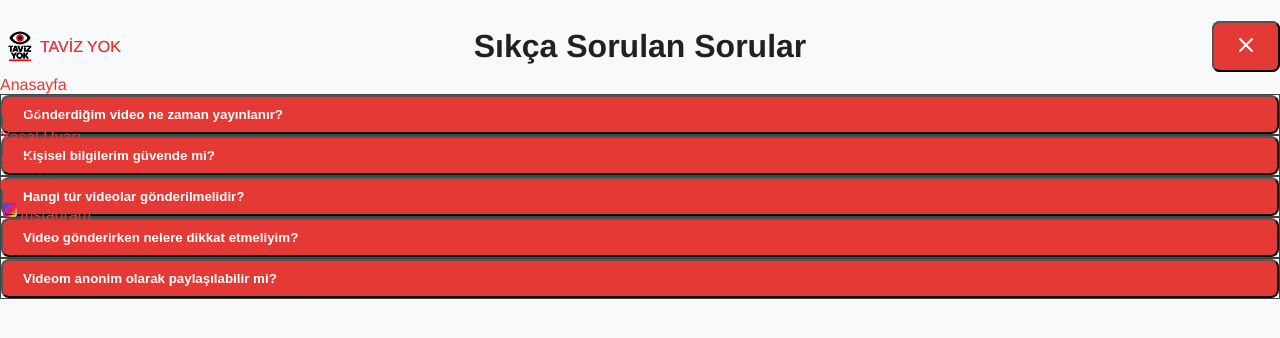
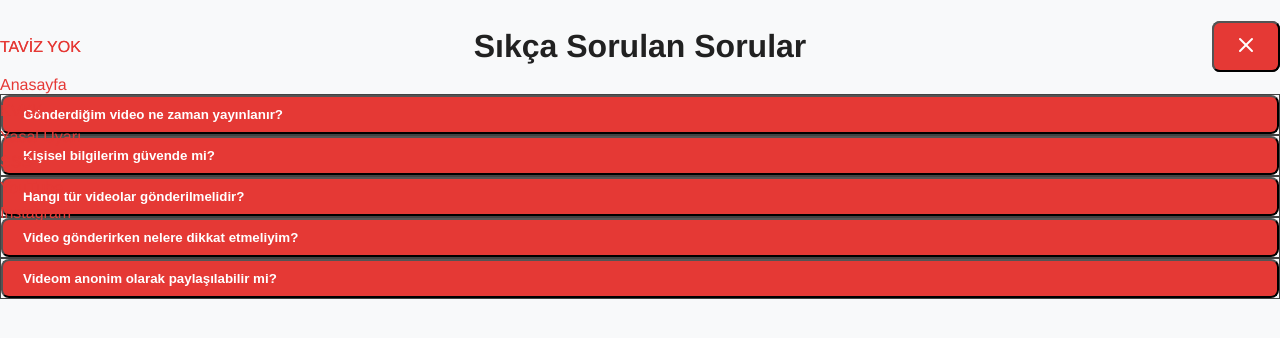
Before and after one commit to GurhanAksoy/tavizyok-website, a Next.js app: page /sss in a window 1280 px wide. Both pictures are taken after a click on the button 1246 px from the left and 46 px from the top of the page. Shown: the top 338 px of the page. Built offline with nearby package versions, Linux system fonts and the light colour scheme.

Commit message:
optimize edildi

```diff
--- a/src/app/layout.js
+++ b/src/app/layout.js
@@ -1,4 +1,4 @@
-// app/layout.js
+'use client';
 
 import './globals.css';
 import Script from 'next/script';
@@ -67,7 +67,7 @@ export default function RootLayout({ children }) {
       </head>
       <body className="bg-background text-text-soft font-sans antialiased">
         <Navbar />
-        <main className="pt-20 px-4 max-w-7xl mx-auto">{children}</main>
+        <main className="pt-24 px-4 max-w-7xl mx-auto">{children}</main>
       </body>
     </html>
   );
--- a/src/components/Navbar.js
+++ b/src/components/Navbar.js
@@ -1,110 +1,60 @@
 'use client';
+
+import { useState, useEffect } from 'react';
 import Link from 'next/link';
-import Image from 'next/image';
-import { FaYoutube } from 'react-icons/fa';
-import { useState } from 'react';
-import { FiMenu, FiX } from 'react-icons/fi';
+import { Menu, X } from 'lucide-react';
 
 export default function Navbar() {
   const [menuOpen, setMenuOpen] = useState(false);
 
+  // Scroll olunca gölge verme
+  const [scrolled, setScrolled] = useState(false);
+  useEffect(() => {
+    const handleScroll = () => {
+      setScrolled(window.scrollY > 10);
+    };
+    window.addEventListener('scroll', handleScroll);
+    return () => window.removeEventListener('scroll', handleScroll);
+  }, []);
+
   return (
-    <nav className="fixed top-0 w-full z-50 bg-white/80 backdrop-blur-md shadow-md">
-      <div className="max-w-7xl mx-auto px-6 py-3 flex items-center justify-between">
-        {/* Logo */}
-        <Link href="/" className="flex items-center space-x-2">
-          <Image
-            src="/logo.png"
-            alt="Taviz Yok Logo"
-            width={40}
-            height={40}
-            className="object-contain"
-            priority
-          />
-          <span className="text-xl font-bold text-gray-800">TAVİZ YOK</span>
+    <nav
+      className={`fixed top-0 w-full z-50 transition-all duration-300 ${
+        scrolled ? 'shadow-md' : ''
+      } bg-background/90 backdrop-blur-md`}
+    >
+      <div className="max-w-7xl mx-auto px-4 md:px-6 lg:px-8 py-3 flex justify-between items-center">
+        <Link href="/" className="text-2xl font-bold text-accent">
+          TAVİZ YOK
         </Link>
 
-        {/* Hamburger Icon */}
-        <div className="md:hidden">
-          <button
-            onClick={() => setMenuOpen(!menuOpen)}
-            className="text-gray-800 hover:text-red-600 focus:outline-none"
-          >
-            {menuOpen ? <FiX size={24} /> : <FiMenu size={24} />}
-          </button>
+        {/* Masaüstü Menü */}
+        <div className="hidden md:flex items-center space-x-6 text-sm font-medium text-text-soft">
+          <Link href="/" className="hover:text-accent transition">Anasayfa</Link>
+          <Link href="/kvkk" className="hover:text-accent transition">KVKK</Link>
+          <Link href="/yasal-uyari" className="hover:text-accent transition">Yasal Uyarı</Link>
+          <Link href="/sss" className="hover:text-accent transition">SSS</Link>
+          <a href="https://www.youtube.com/@tavizyok" target="_blank" rel="noopener noreferrer" className="hover:text-accent transition">YouTube</a>
+          <a href="https://www.instagram.com/tavizyok" target="_blank" rel="noopener noreferrer" className="hover:text-accent transition">Instagram</a>
         </div>
 
-        {/* Menu Items - Desktop */}
-        <div className="hidden md:flex items-center space-x-6 text-sm font-medium text-gray-800">
-          <Link href="/" className="hover:text-red-600 transition">Anasayfa</Link>
-          <Link href="/kvkk" className="hover:text-red-600 transition">KVKK</Link>
-          <Link href="/yasal-uyari" className="hover:text-red-600 transition">Yasal Uyarı</Link>
-
-          {/* SSS linki en sonda */}
-          <Link href="/sss" className="hover:text-red-600 transition">SSS</Link>
-
-          {/* YouTube */}
-          <a
-            href="https://www.youtube.com/@Taviz_Yok"
-            target="_blank"
-            rel="noopener noreferrer"
-            className="flex items-center text-red-600 hover:text-red-800 transition space-x-1"
-          >
-            <FaYoutube className="text-xl" />
-            <span className="hidden sm:inline font-medium">YouTube</span>
-          </a>
-
-          {/* Instagram */}
-          <a
-            href="https://www.instagram.com/tavizyokplatformu"
-            target="_blank"
-            rel="noopener noreferrer"
-            className="flex items-center hover:opacity-80 transition space-x-1"
-          >
-            <Image
-              src="/IG.png"
-              alt="Instagram"
-              width={20}
-              height={20}
-              className="object-contain"
-            />
-            <span className="hidden sm:inline font-medium text-[#E1306C]">Instagram</span>
-          </a>
+        {/* Mobil Menü Butonu */}
+        <div className="md:hidden">
+          <button onClick={() => setMenuOpen(!menuOpen)} aria-label="Menüyü Aç/Kapat">
+            {menuOpen ? <X className="text-accent" /> : <Menu className="text-accent" />}
+          </button>
         </div>
       </div>
 
-      {/* Mobile Menu */}
+      {/* Mobil Menü Açılır */}
       {menuOpen && (
-        <div className="md:hidden bg-white/90 px-6 py-4 space-y-3 text-gray-800 shadow-md">
-          <Link href="/" className="block hover:text-red-600" onClick={() => setMenuOpen(false)}>Anasayfa</Link>
-          <Link href="/kvkk" className="block hover:text-red-600" onClick={() => setMenuOpen(false)}>KVKK</Link>
-          <Link href="/yasal-uyari" className="block hover:text-red-600" onClick={() => setMenuOpen(false)}>Yasal Uyarı</Link>
-          <Link href="/sss" className="block hover:text-red-600" onClick={() => setMenuOpen(false)}>SSS</Link>
-
-          <a
-            href="https://www.youtube.com/@Taviz_Yok"
-            target="_blank"
-            rel="noopener noreferrer"
-            className="block text-red-600 hover:text-red-800"
-          >
-            <FaYoutube className="inline mr-1" /> YouTube
-          </a>
-
-          <a
-            href="https://www.instagram.com/tavizyokplatformu"
-            target="_blank"
-            rel="noopener noreferrer"
-            className="block hover:text-[#E1306C]"
-          >
-            <Image
-              src="/IG.png"
-              alt="Instagram"
-              width={20}
-              height={20}
-              className="inline-block mr-1 object-contain"
-            />
-            Instagram
-          </a>
+        <div className="md:hidden bg-background px-6 py-4 space-y-3 text-text-soft shadow-md">
+          <Link href="/" className="block hover:text-accent" onClick={() => setMenuOpen(false)}>Anasayfa</Link>
+          <Link href="/kvkk" className="block hover:text-accent" onClick={() => setMenuOpen(false)}>KVKK</Link>
+          <Link href="/yasal-uyari" className="block hover:text-accent" onClick={() => setMenuOpen(false)}>Yasal Uyarı</Link>
+          <Link href="/sss" className="block hover:text-accent" onClick={() => setMenuOpen(false)}>SSS</Link>
+          <a href="https://www.youtube.com/@tavizyok" target="_blank" rel="noopener noreferrer" className="block hover:text-accent">YouTube</a>
+          <a href="https://www.instagram.com/tavizyok" target="_blank" rel="noopener noreferrer" className="block hover:text-accent">Instagram</a>
         </div>
       )}
     </nav>
```
